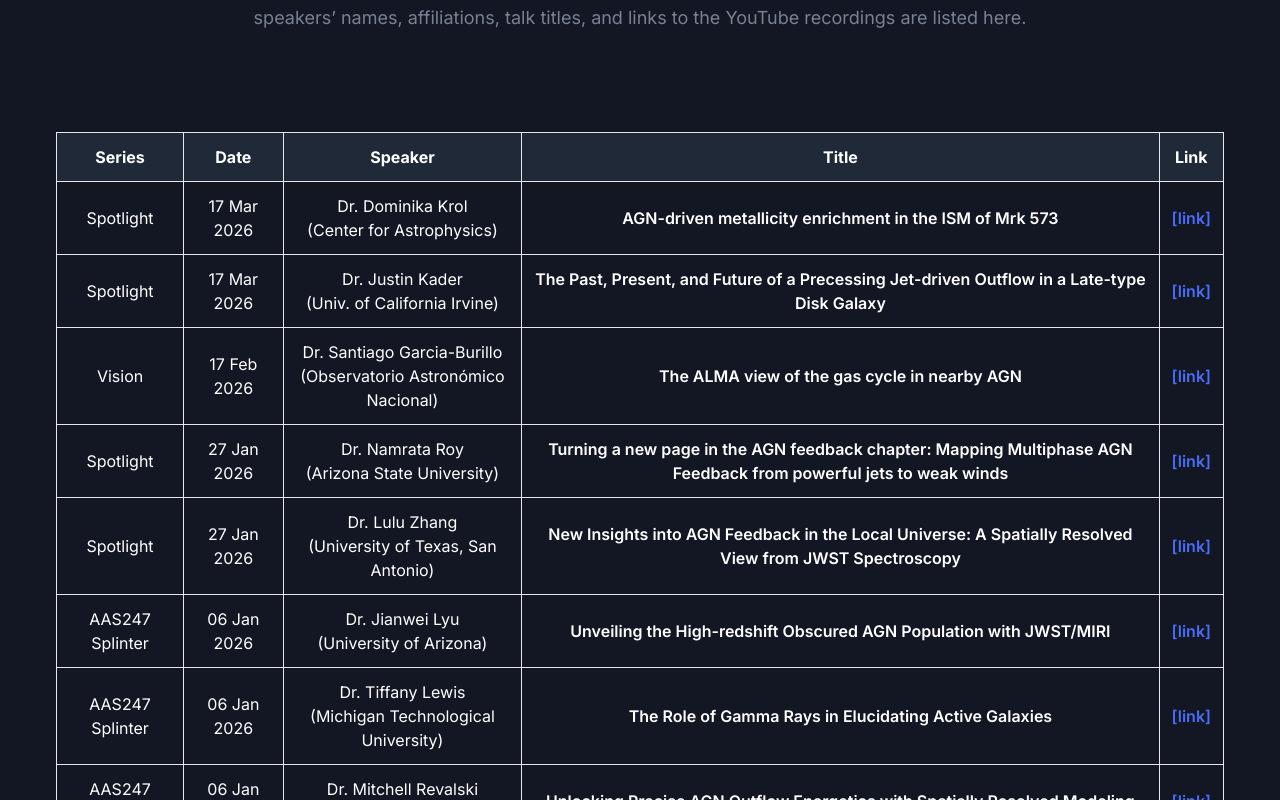
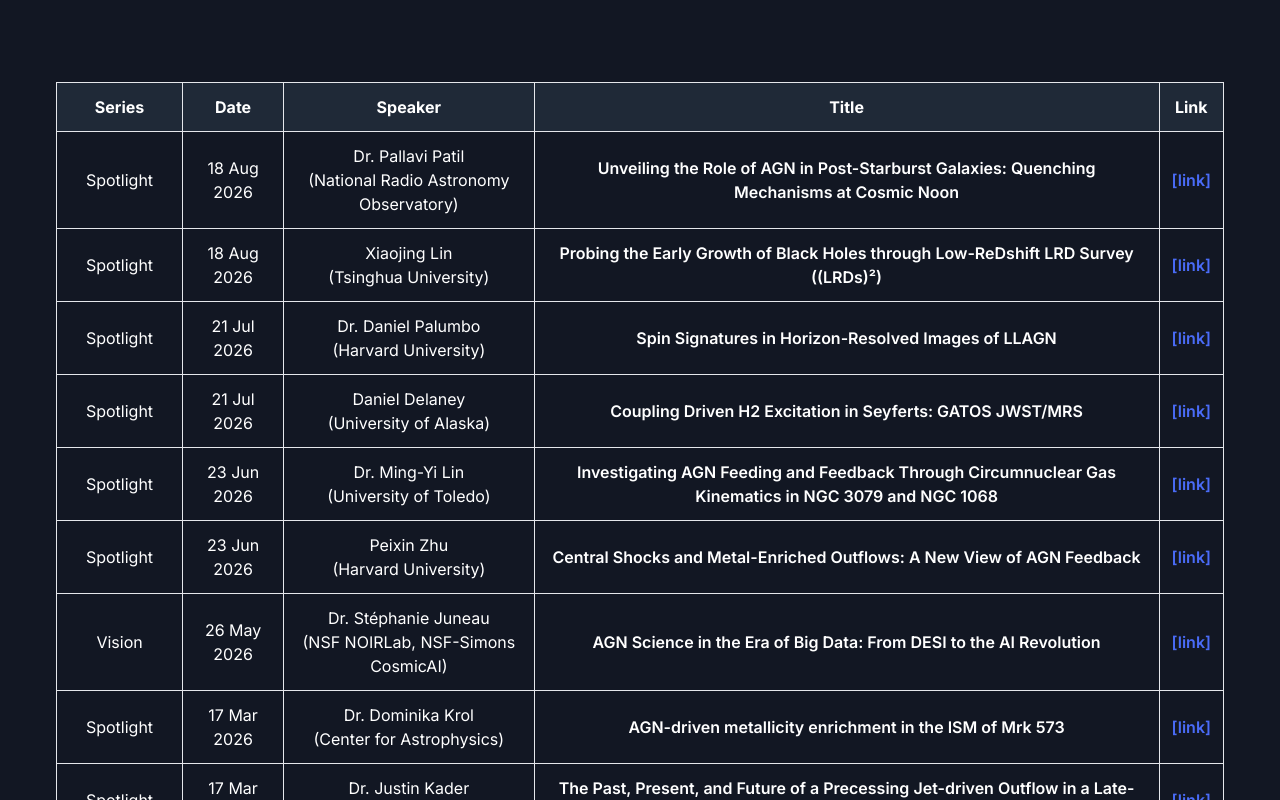
Before and after one commit to agnsig2026/agnsig-website-dev, a Next.js app: page / in a window 1280 px wide. Shown: the part 840-1640 px from the top of the page. Built offline with nearby package versions, Linux system fonts and the light colour scheme.

Commit message:
Update website content: remove Top menu; add Facebook and YouTube links; update news; update talk titles, speakers, and links

```diff
--- a/src/components/Footer/index.tsx
+++ b/src/components/Footer/index.tsx
@@ -13,7 +13,7 @@ const Footer = () => {
                 </p>
                 <div className="flex items-center">
                   <a
-                    href="/"
+                    href="https://www.facebook.com/groups/activegalacticnuclei/?ref=share&mibextid=wwXIfr&rdid=MXXvF7jTL84Nr6P5&share_url=https%3A%2F%2Fwww.facebook.com%2Fshare%2Fg%2F14s5hWyq4nQ%2F%3Fmibextid%3DwwXIfr#"
                     aria-label="social-link"
                     target="_blank"
                     rel="noopener noreferrer"
@@ -33,7 +33,7 @@ const Footer = () => {
                     </svg>
                   </a>
                   <a
-                    href="/"
+                    href="https://www.youtube.com/@NASAAGNSIG"
                     aria-label="social-link"
                     target="_blank"
                     rel="noopener noreferrer"
--- a/src/components/Header/menuData.tsx
+++ b/src/components/Header/menuData.tsx
@@ -1,32 +1,32 @@
 import { Menu } from "@/types/menu";
 
 const menuData: Menu[] = [
+  // {
+  //   id: 1,
+  //   title: "Top",
+  //   path: "#news",
+  //   newTab: false,
+  // },
   {
     id: 1,
-    title: "Top",
+    title: "News",
     path: "#news",
     newTab: false,
   },
   {
     id: 2,
-    title: "News",
-    path: "#news",
-    newTab: false,
-  },
-  {
-    id: 3,
     title: "Talks",
     path: "#talks",
     newTab: false,
   },
   {
-    id: 4,
+    id: 3,
     title: "Leadership",
     path: "#team",
     newTab: false,
   },
   {
-    id: 5,
+    id: 4,
     title: "COR",
     path: "https://science.nasa.gov/astrophysics/programs/cosmic-origins/community/agn-sig/",
     newTab: true,
--- a/src/components/News/News.tsx
+++ b/src/components/News/News.tsx
@@ -49,14 +49,14 @@ const News = () => {
               >
                 <div className="mx-[-12px] flex flex-wrap">
                   <div className="space-y-3">
-                    <List text="Coming Spotlight Serie Talks: 17 March 1 pm ET / 10 am PT"
+                    <List text='Applying Spotlight Series Speaker, please contact Prof. Erin Hicks (ekhicks@alaska.edu)'></List>
+                    <List text="Coming Spotlight Serie Talks: 22 September 2026 1 pm ET / 10 am PT"
                     />
-                    <List
+                    {/* <List
                       text="Dissertation Jamboree Application (Deadline: 28 March 2026)"
                       url="https://docs.google.com/forms/d/e/1FAIpQLSeufuTliApMdP2cmGTt98EdLHVEEn6C9bklxa4jD6l01lXUZQ/viewform"
-                    />
+                    /> */}
                     <List text="Monthly AGN coffee (Discord)" />
-                    <List text="COPAG Astro2030" />
                   </div>
 
                 </div>
--- a/src/components/Talks/talksData.tsx
+++ b/src/components/Talks/talksData.tsx
@@ -4,6 +4,62 @@ import { Talk } from "@/types/talk";
 // please add the newest talk at the top of the list.
 
 const talksData: Talk[] = [
+  {
+    id: 16,
+    type: "Spotlight",
+    date: "18 Aug 2026",
+    name: "Dr. Pallavi Patil \n(National Radio Astronomy Observatory) ",
+    title: "Unveiling the Role of AGN in Post-Starburst Galaxies: Quenching Mechanisms at Cosmic Noon",
+    url: "https://www.youtube.com/watch?v=d-VdCwAcAGM&t=1887s"
+  },
+  {
+    id: 15,
+    type: "Spotlight",
+    date: "18 Aug 2026",
+    name: "Xiaojing Lin \n(Tsinghua University)",
+    title: "Probing the Early Growth of Black Holes through Low-ReDshift LRD Survey ((LRDs)²)",
+    url: "https://www.youtube.com/watch?v=d-VdCwAcAGM&t=152s"
+  },
+  {
+    id: 14,
+    type: "Spotlight",
+    date: "21 Jul 2026",
+    name: "Dr. Daniel Palumbo \n(Harvard University)",
+    title: "Spin Signatures in Horizon-Resolved Images of LLAGN",
+    url: "https://www.youtube.com/watch?v=aAoXYJE9720&t=1915s"
+  },
+  {
+    id: 13,
+    type: "Spotlight",
+    date: "21 Jul 2026",
+    name: "Daniel Delaney \n(University of Alaska)",
+    title: "Coupling Driven H2 Excitation in Seyferts: GATOS JWST/MRS",
+    url: "https://www.youtube.com/watch?v=aAoXYJE9720&t=240s"
+  },
+  {
+    id: 12,
+    type: "Spotlight",
+    date: "23 Jun 2026",
+    name: "Dr. Ming-Yi Lin \n(University of Toledo)",
+    title: "Investigating AGN Feeding and Feedback Through Circumnuclear Gas Kinematics in NGC 3079 and NGC 1068",
+    url: "https://www.youtube.com/watch?v=ykjm6uzTcj0&t=2220s"
+  },
+  {
+    id: 11,
+    type: "Spotlight",
+    date: "23 Jun 2026",
+    name: "Peixin Zhu \n(Harvard University)",
+    title: "Central Shocks and Metal-Enriched Outflows: A New View of AGN Feedback",
+    url: "https://www.youtube.com/watch?v=ykjm6uzTcj0&t=230s"
+  },
+  {
+    id: 10,
+    type: "Vision",
+    date: "26 May 2026",
+    name: "Dr. Stéphanie Juneau \n(NSF NOIRLab, NSF-Simons CosmicAI)",
+    title: "AGN Science in the Era of Big Data: From DESI to the AI Revolution",
+    url: "https://www.youtube.com/watch?v=NNvi-2PJydk&t=180s"
+  },
   {
     id: 9,
     type: "Spotlight",
```
